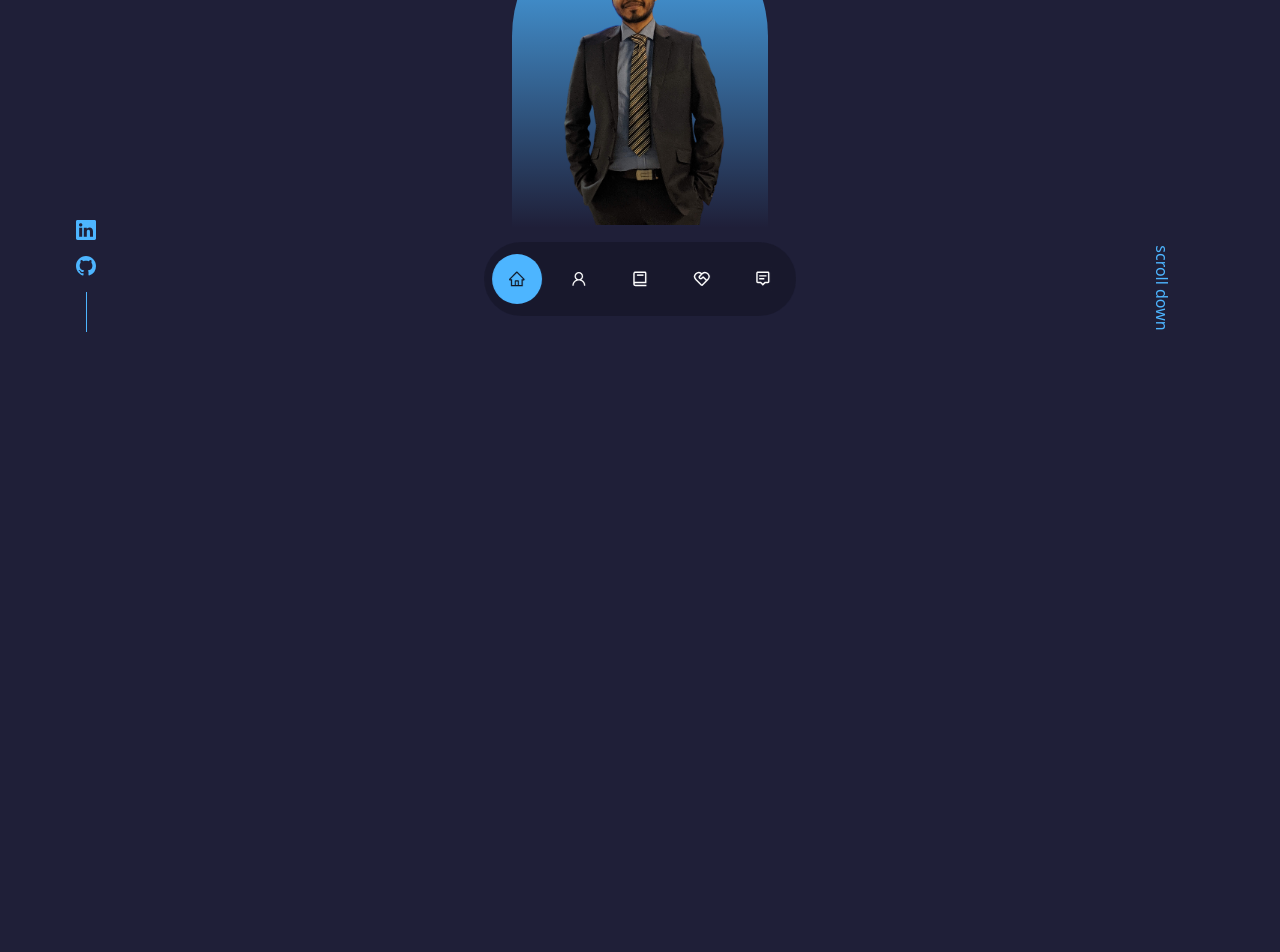
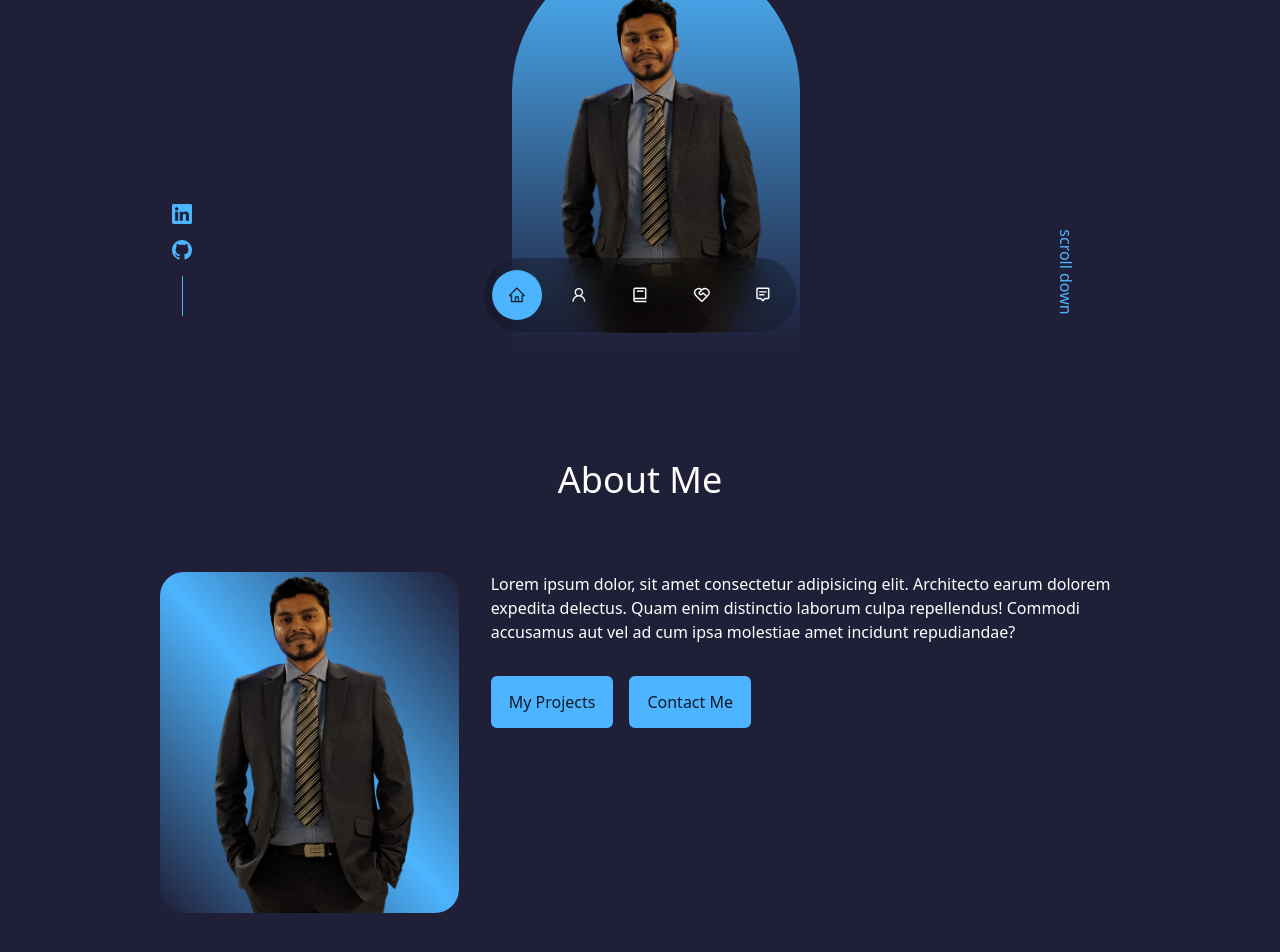
Before and after one commit to ibtesam5d/next-ibtesam-portfolio, a Next.js app: page / in a window 1280 px wide. Shown: the part 452-1404 px from the top of the page. Before the commit the page ends 800 px from the top, so only its background shows below. Built offline with nearby package versions, Linux system fonts and the light colour scheme.

Commit message:
added global styling

```diff
--- /dev/null
+++ b/components/About.jsx
@@ -0,0 +1,27 @@
+import Image from 'next/image'
+import React from 'react'
+
+const About = () => {
+  return (
+    <section id='about' className='mt-[7rem] h-screen md:h-full'>
+        <h2 className='text-center text-2xl mb-8 md:text-3xl lg:text-4xl'>About Me</h2>
+        <div className="grid grid-cols-1 lg:grid-cols-3 py-10 gap-8 relative">
+            {/* ====== Image ======== */}
+            <div className="lg:col-span-1 md:w-[50%] lg:w-full mx-auto rounded-3xl bg-gradient-to-tr from-[transparent] via-[#4db5ff] to-[transparent] grid place-items-center">
+                <Image src="/images/Portrait.png" width={250} height={250} alt="Ibtesam's Photo" />
+            </div>
+            {/* ====== Info ======== */}
+            <div className="lg:col-span-2 realtive">
+                <p className='mb-8'>Lorem ipsum dolor, sit amet consectetur adipisicing elit. Architecto earum dolorem expedita delectus. Quam enim distinctio laborum culpa repellendus! Commodi accusamus aut vel ad cum ipsa molestiae amet incidunt repudiandae?</p>
+                <div className="flex gap-4">
+                <a href="#contact" className='px-4 py-3 border-[2px] border-[#4db5ff] text-gray-900 rounded-md bg-[#4db5ff] hover:bg-white hover:text-gray-900 hover:border-white'>My Projects</a>
+                <a href="#projects" className='px-4 py-3 border-[2px] border-[#4db5ff] text-gray-900 rounded-md bg-[#4db5ff] hover:bg-white hover:text-gray-900 hover:border-white'>Contact Me</a>
+                </div>
+
+            </div>
+        </div>
+    </section>
+  )
+}
+
+export default About
--- a/components/Header.jsx
+++ b/components/Header.jsx
@@ -4,28 +4,28 @@ import {BsLinkedin,BsGithub} from "react-icons/bs"
 
 const Header = () => {
   return (
-    <header className="pt-[7rem] h-screen overflow-hidden mx-auto w-[90%]">
+    <header className="pt-[7rem] h-screen overflow-hidden">
         <div className="text-center h-full relative">
             <h3 className="font-semibold mb-2 lg:text-lg">Hello, I am</h3>
             <h1 className="text-3xl lg:text-5xl font-semibold mb-3">Md Ibtesam Hossain</h1>
             <h2 className="font-semibold mb-2 lg:text-xl">Front-end Developer</h2>
-            <div className="mt-[2.5rem] flex gap-[1.2rem] lg:gap-10 justify-center">
+            <div className="my-[2.5rem] flex gap-[1.2rem] lg:gap-10 justify-center">
                 <a href="" className="px-4 py-3 border-[2px] border-[#4db5ff] text-[#4db5ff] rounded-md hover:bg-white hover:text-gray-900 hover:border-white">Download Resume</a>
                 <a href="" className="px-4 py-3 border-[2px] border-[#4db5ff] text-gray-900 rounded-md bg-[#4db5ff] hover:bg-white hover:text-gray-900 hover:border-white">Let's Talk</a>
             </div>
             {/* ====== Social Links ======= */}
-            <div className="hidden md:flex flex-col absolute left-3 bottom-4 gap-4 items-center">
+            <div className="hidden md:flex flex-col absolute left-3 bottom-8 gap-4 items-center">
                 <BsLinkedin size={20} className="text-[#4db5ff]"/>
                 <BsGithub size={20} className="text-[#4db5ff]"/>
                 <div className="w-[1px] h-10 bg-[#4db5ff]"></div>
             </div>
             {/*===== Portfolio Image ====*/}
-            <div className="bg-gradient-to-b from-[#4db5ff] to-[transparent] w-64 h-[20rem] rounded-t-full absolute overflow-hidden mt-8" style={{left: `calc(50% - 8rem`}}>
-                <Image className="object-cover mx-auto mt-11" src="/images/Portrait.png" width={200} height={200} alt="ibtesam's photo" />
+            <div className="bg-gradient-to-b from-[#4db5ff] to-[transparent] md:w-72 md:h-[25rem] w-64 h-[20rem] rounded-t-full absolute overflow-hidden mt-8" style={{left: `calc(50% - 8rem`}}>
+                <Image className="object-cover mx-auto mt-11" src="/images/Portrait.png" width={250} height={250} alt="ibtesam's photo" />
             </div>
 
             {/* ======= scroll down ======== */}
-            <div className="hidden md:flex flex-col absolute right-3 bottom-12 items-center">
+            <div className="hidden md:flex flex-col absolute right-3 bottom-16 items-center">
                 <a href="#" className="rotate-90 text-[#4db5ff] cursor-pointer">scroll down</a>
             </div>
         </div>
--- a/components/Nav.jsx
+++ b/components/Nav.jsx
@@ -8,7 +8,7 @@ import { BiMessageAltDetail } from "react-icons/bi";
 const Nav = () => {
     const [activeNav, setActiveNav] = useState("#");
     return (
-      <nav className="bg-black/20 w-max flex px-2 py-3 z-10 fixed left-[50%] translate-x-[-50%] bottom-[2rem] gap-3 rounded-[3rem] backdrop-blur-lg">
+      <nav className="bg-black/20 w-max flex px-2 py-3 z-10 fixed left-[50%] translate-x-[-50%] bottom-[1rem] gap-3 rounded-[3rem] backdrop-blur-lg">
         <a
           href="#"
           className={activeNav === "#" ? "bg-[#4db5ff] text-gray-900 p-4 rounded-full flex text-[1.1rem]" : "bg-transparent p-4 rounded-full flex text-[1.1rem] text-white hover:bg-black/[0.3]"}
--- a/pages/index.js
+++ b/pages/index.js
@@ -2,6 +2,7 @@ import Head from "next/head";
 import { Inter } from "next/font/google";
 import Header from "@/components/Header";
 import Nav from "@/components/Nav";
+import About from "@/components/About";
 
 const inter = Inter({ subsets: ["latin"] });
 
@@ -20,6 +21,7 @@ export default function Home() {
       <main>
         <Header />
         <Nav />
+        <About />
       </main>
     </>
   );
--- a/styles/globals.css
+++ b/styles/globals.css
@@ -10,6 +10,6 @@
         @apply scroll-smooth
     }
     body{
-        @apply bg-[#1f1f38] text-white
+        @apply bg-[#1f1f38] text-white w-[90%] md:w-[86%] lg:w-[75%] mx-auto
     }
 }
```
